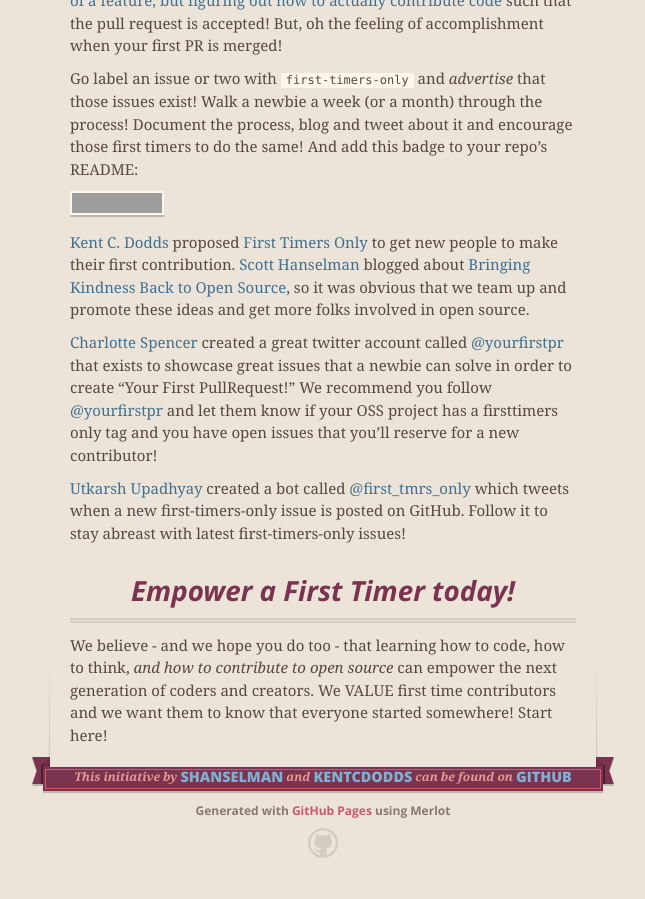
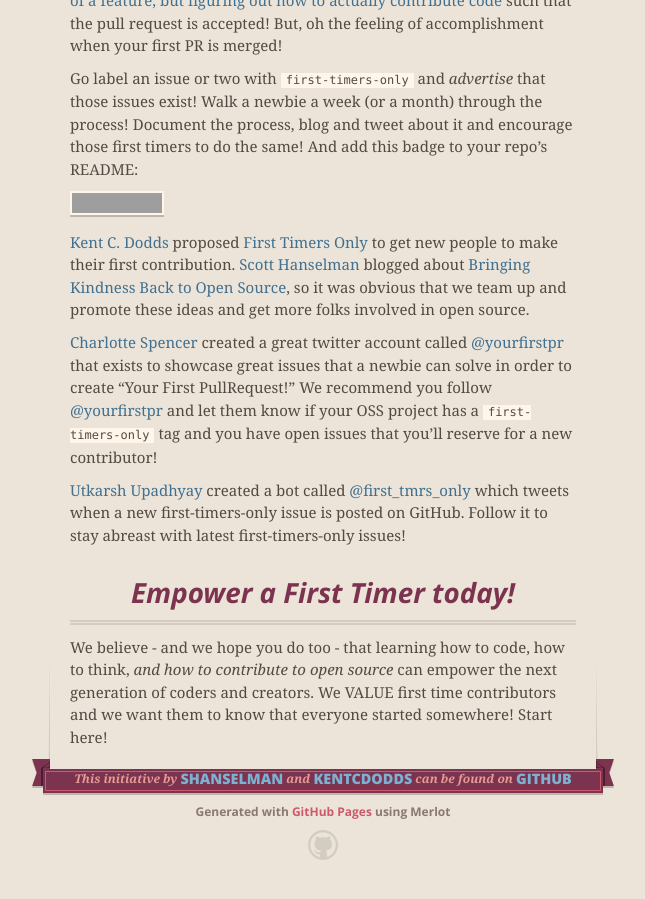
Before and after one commit to shanselman/firsttimersonly, a Jekyll site: the page built from index.md, in a window 1280 px wide and 900 px high, scrolled down 2256 px. Shown: the whole window, without its empty margins (317-962 px from the left). Built offline with Jekyll 4.4.1, drawn with Linux system fonts in a browser that asks for light colours; nearby versions of some CDN libraries; comment, search, counter and statistics services are not loaded; our own code applies the rules of GitHub Pages for plain Markdown files; grey boxes are pictures that could not be loaded.

Commit message:
fixed formatting of the 'firsttimers only' label

```diff
--- a/index.md
+++ b/index.md
@@ -49,7 +49,7 @@ Go label an issue or two with `first-timers-only` and *advertise* that those iss
 
 [Kent C. Dodds](https://twitter.com/kentcdodds) proposed [First Timers Only](https://medium.com/@kentcdodds/first-timers-only-78281ea47455) to get  new people to make their first contribution. [Scott Hanselman](http://hanselman.com) blogged about [Bringing Kindness Back to Open Source](http://www.hanselman.com/blog/BringKindnessBackToOpenSource.aspx), so it was obvious that we team up and promote these ideas and get more folks involved in open source.
 
-[Charlotte Spencer](https://twitter.com/charlotteis) created a great twitter account called [@yourfirstpr](https://twitter.com/yourfirstpr) that exists to showcase great issues that a newbie can solve in order to create "Your First PullRequest!" We recommend you follow [@yourfirstpr](https://twitter.com/yourfirstpr) and let them know if your OSS project has a firsttimers only tag and you have open issues that you'll reserve for a new contributor!
+[Charlotte Spencer](https://twitter.com/charlotteis) created a great twitter account called [@yourfirstpr](https://twitter.com/yourfirstpr) that exists to showcase great issues that a newbie can solve in order to create "Your First PullRequest!" We recommend you follow [@yourfirstpr](https://twitter.com/yourfirstpr) and let them know if your OSS project has a `first-timers-only` tag and you have open issues that you'll reserve for a new contributor!
 
 [Utkarsh Upadhyay](https://twitter.com/musically_ut) created a bot called [@first_tmrs_only](https://twitter.com/first_tmrs_only) which tweets when a new first-timers-only issue is posted on GitHub. Follow it to stay abreast with latest first-timers-only issues!
 
```
